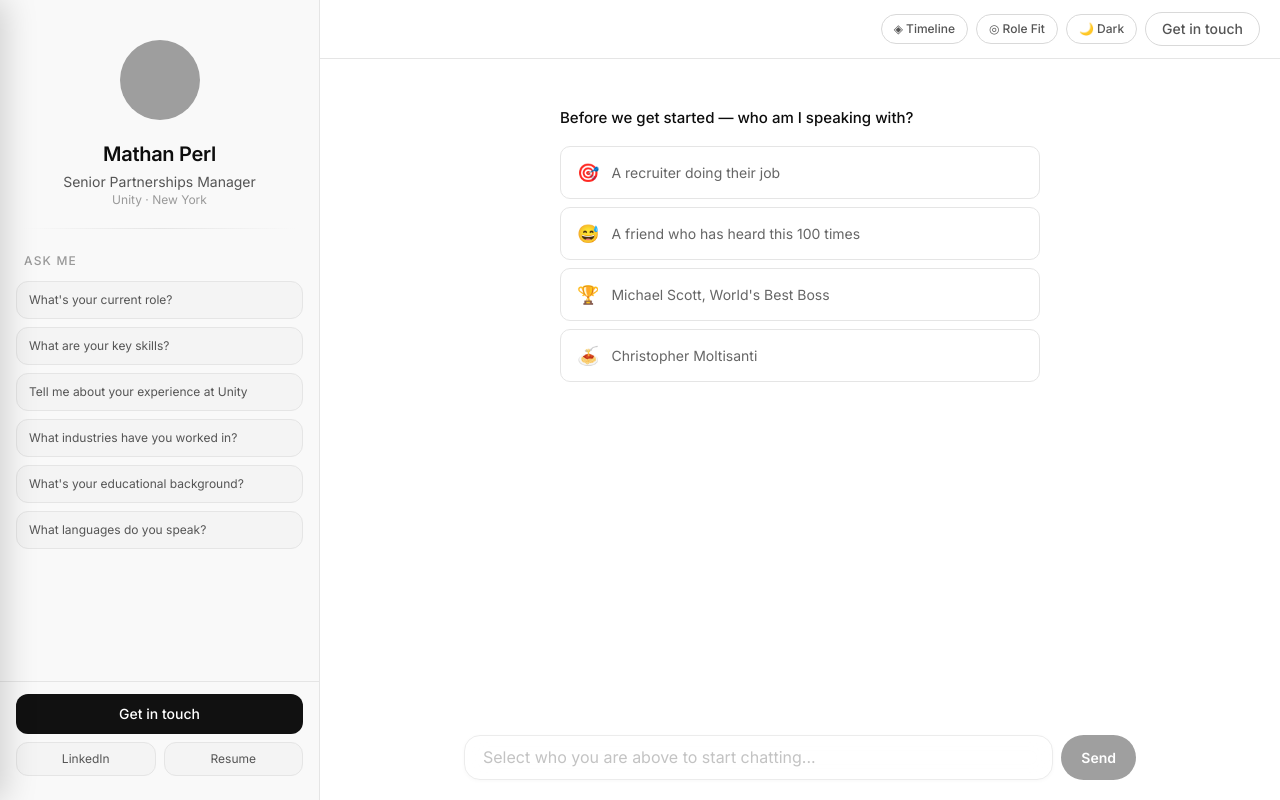
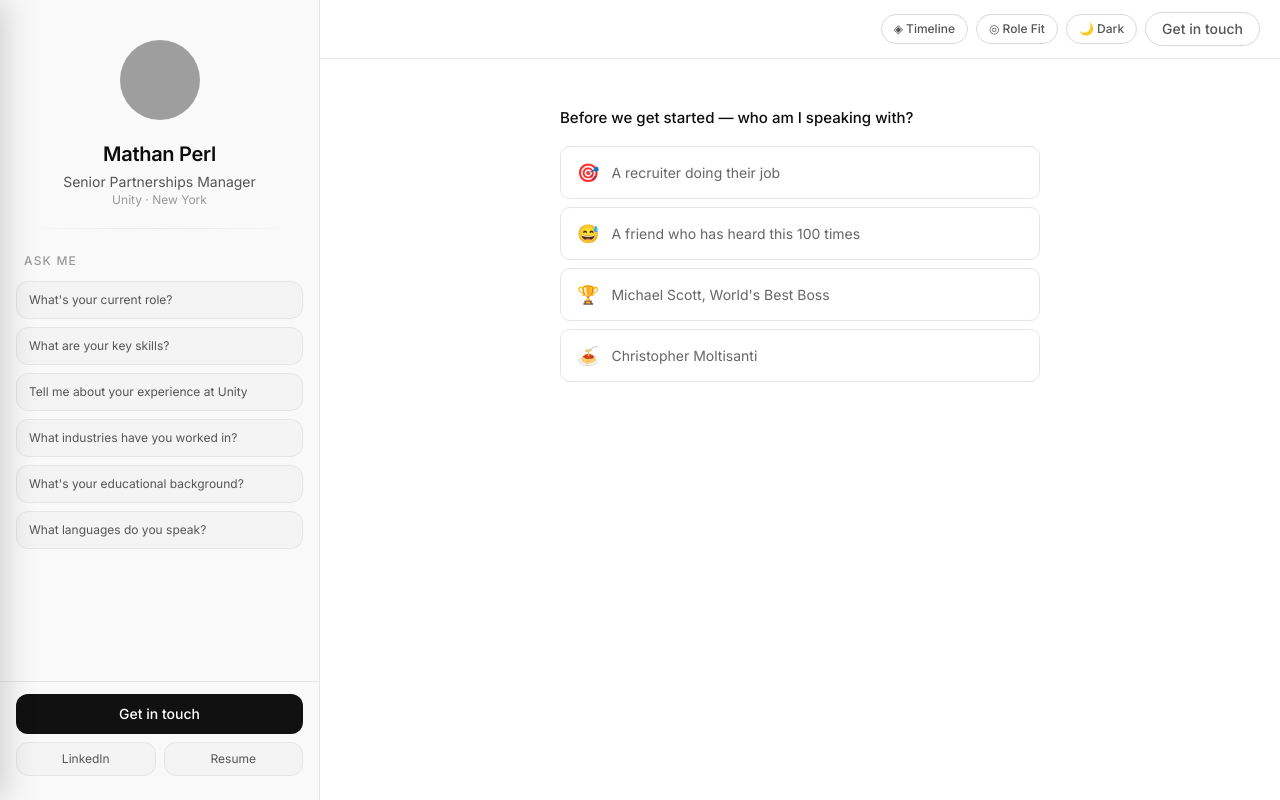
Before and after one commit to mtnperl/resume-chatbot, a Next.js app: page / in a window 1280 px wide. Built offline with nearby package versions, Linux system fonts and the light colour scheme; grey boxes are pictures that could not be loaded.

Commit message:
fix: hide input bar until persona is selected

```diff
--- a/app/page.tsx
+++ b/app/page.tsx
@@ -800,8 +800,8 @@ export default function Home() {
           </div>
         </main>
 
-        {/* Input footer */}
-        <footer
+        {/* Input footer — hidden until persona selected */}
+        {!persona ? null : <footer
           className="shrink-0 px-4 pt-3"
           style={{ paddingBottom: "calc(env(safe-area-inset-bottom, 0px) + 20px)" }}
         >
@@ -858,7 +858,7 @@ export default function Home() {
               </button>
             </form>
           </div>
-        </footer>
+        </footer>}
       </div>
 
       {showContact && <ContactModal onClose={() => setShowContact(false)} />}
```
